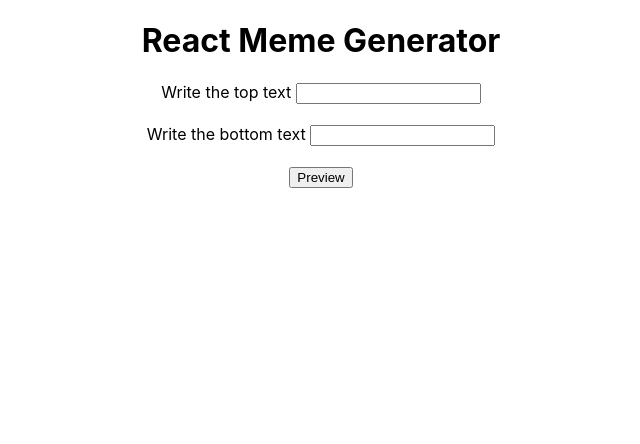
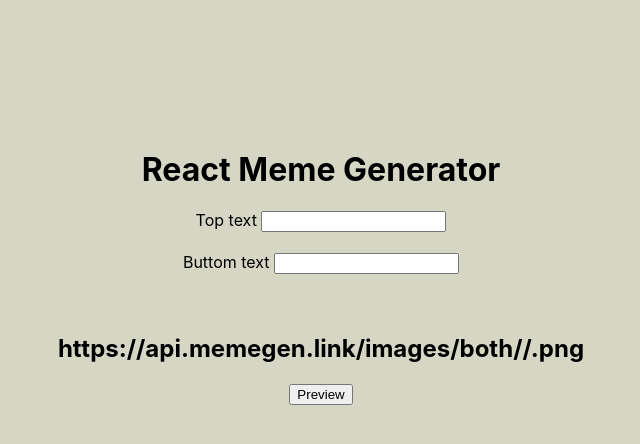
Before and after one commit to liba6/react-meme-generator, a React (Create React App) app: page / in a window 1280 px wide. Shown: the top 444 px of the page, without its empty margins (319-959 px from the left). Built offline with nearby package versions, Linux system fonts and the light colour scheme.

Commit message:
Edit again

```diff
--- a/src/App.css
+++ b/src/App.css
@@ -1,3 +1,5 @@
 body {
   text-align: center;
+  margin-top: 150px;
+  background-color: #d6d6c5;
 }
--- a/src/App.js
+++ b/src/App.js
@@ -7,7 +7,7 @@
   return (
     <div>
       <h1>React Meme Generator</h1>
-      <label for="top">Write the top text </label>
+      <label for="top">Top text </label>
       <input
         id="top"
         value={top}
@@ -17,7 +17,7 @@
       />
       <br />
       <br />
-      <label for="bottom"> Write the bottom text </label>
+      <label for="bottom">Buttom text </label>
       <input
         id="bottom"
         value={bottom}
@@ -27,17 +27,17 @@
       />
       <br />
       <br />
+      <br />
+      <h2>
+        https://api.memegen.link/images/both/{top}/{bottom}.png
+      </h2>
       <button
-        onClick={(event) => {
-          console.log(`{top} {bottom}`);
+        onClick={() => {
+          console.log({ top });
         }}
       >
         Preview
       </button>
-      <h2>
-        {top}
-        {bottom}
-      </h2>
     </div>
   );
 }
```
